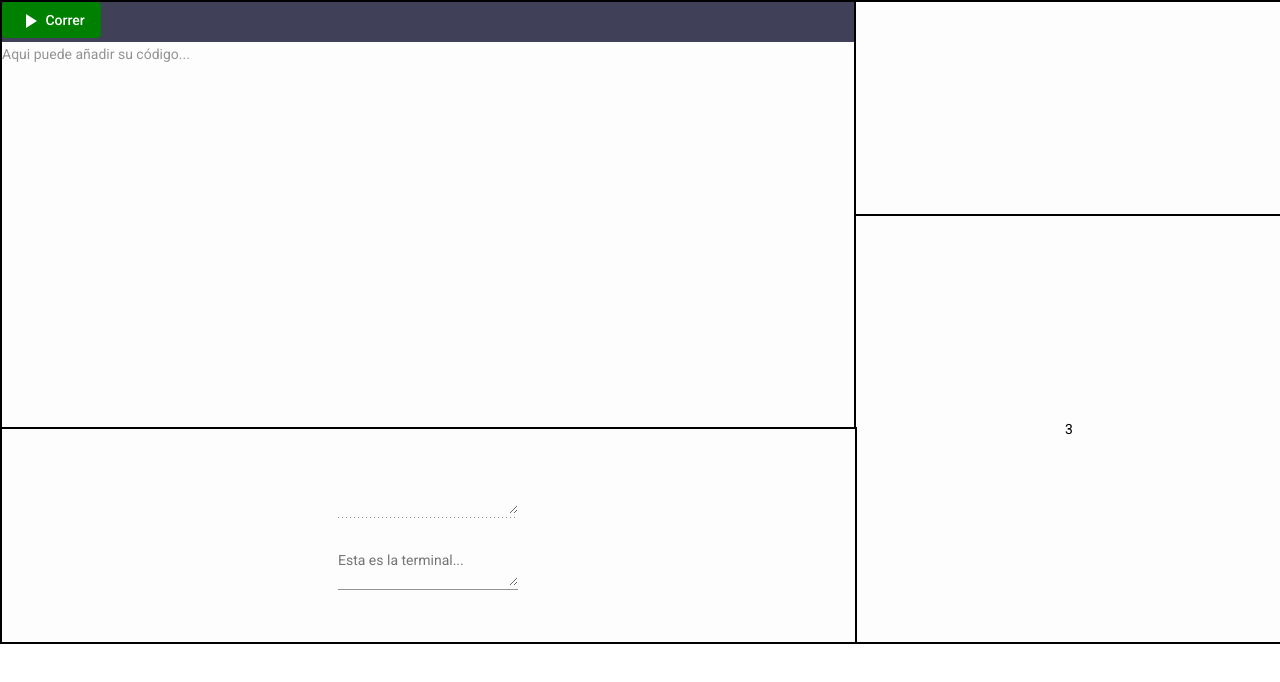
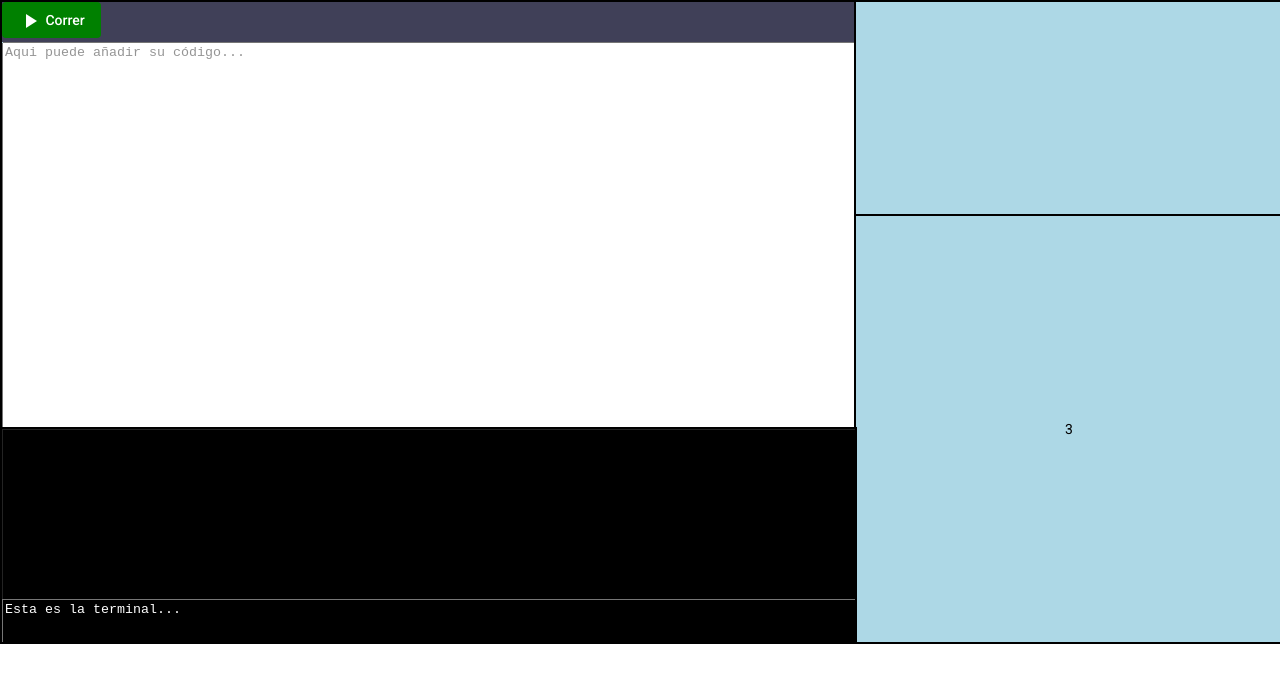
Before and after one commit to EdBinns/Interprete-Frontend, an Angular app: page /main in a window 1280 px wide. Shown: the top 682 px of the page. Built offline with nearby package versions, Linux system fonts and the light colour scheme.

Commit message:
La vista de la terminal esta completa

```diff
--- a/src/app/components/main-view/main-view.component.css
+++ b/src/app/components/main-view/main-view.component.css
@@ -1,7 +1,7 @@
   mat-grid-tile {
     float:left;
     overflow:hidden;
-    background: rgb(253, 253, 253);
+    background: lightblue;
     border: 2px solid black;
   }
 
--- a/src/app/components/main-view/main-view.component.html
+++ b/src/app/components/main-view/main-view.component.html
@@ -14,7 +14,9 @@
       </mat-grid-tile>
       <mat-grid-tile [rowspan]=2>3</mat-grid-tile>
       <mat-grid-tile  [colspan]=2>
-        <app-terminal></app-terminal>
+        <div class="child">
+          <app-terminal></app-terminal>
+        </div>
       </mat-grid-tile>
   </mat-grid-list>
   </div>
--- a/src/app/components/terminal/terminal.component.css
+++ b/src/app/components/terminal/terminal.component.css
@@ -1,5 +1,32 @@
-mat-form-field{
+
+textarea {
+  resize: none;
+  width: 100%;
+  background-color: black;
+  color: white;
+}
+
+
+textarea::placeholder {
+  color: white;
+}
+
+.previousTextArea, .inputTextArea{
   display: block;
-  width: 100%;
+  border:none
+}
+.previousTextArea{
+  height: 170px;
+  top: 0;
+}
+.inputTextArea{
+  width:100%;
+  height: 100%;
+  position:absolute;
+  top:0;
+  bottom:0;
+  margin-top: 170px;
+}
+.child{
   height: 100%;
 }
--- a/src/app/components/terminal/terminal.component.html
+++ b/src/app/components/terminal/terminal.component.html
@@ -1,13 +1,10 @@
 <div>
-  <form>
-    <mat-form-field>
-      <textarea matInput disabled value="{{previousLines}}" class="child" #textarea
-        [scrollTop]="textarea.scrollHeight"></textarea>
-    </mat-form-field>
-
-    <mat-form-field>
-      <textarea placeholder="Esta es la terminal..." class="child" [(ngModel)]="currentLine" name="currentLine"
-        (keydown.enter)="onEnter()" matInput></textarea>
-    </mat-form-field>
-  </form>
+  <div class="previousTextArea">
+    <textarea matInput disabled value="{{previousLines}}" class="child" #textarea
+    [scrollTop]="textarea.scrollHeight" style="color:#fff"></textarea>
+  </div>
+  <div  class="inputTextArea">
+    <textarea class="child" placeholder="Esta es la terminal..."  [(ngModel)]="currentLine" name="currentLine"
+        (keydown.enter)="onEnter()" matInput style="color:#fff"></textarea>
+  </div>
 </div>
```
